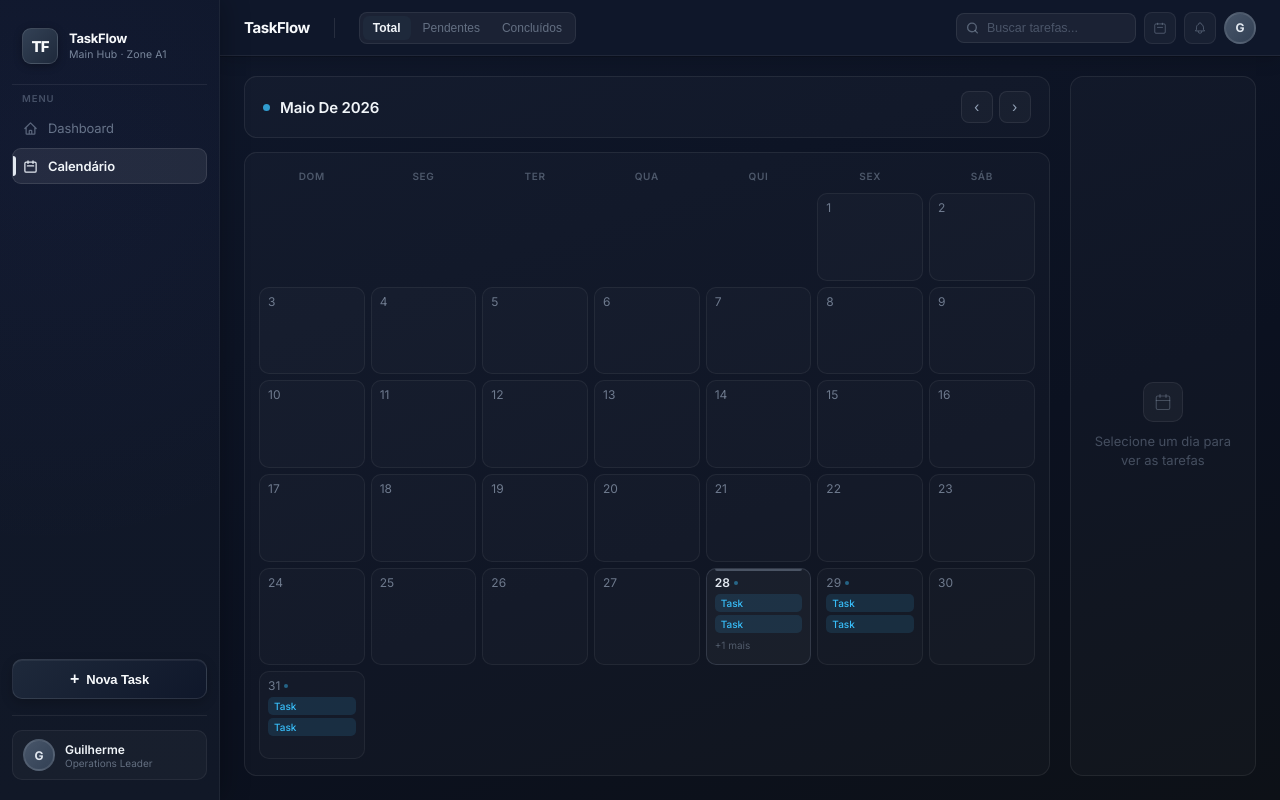
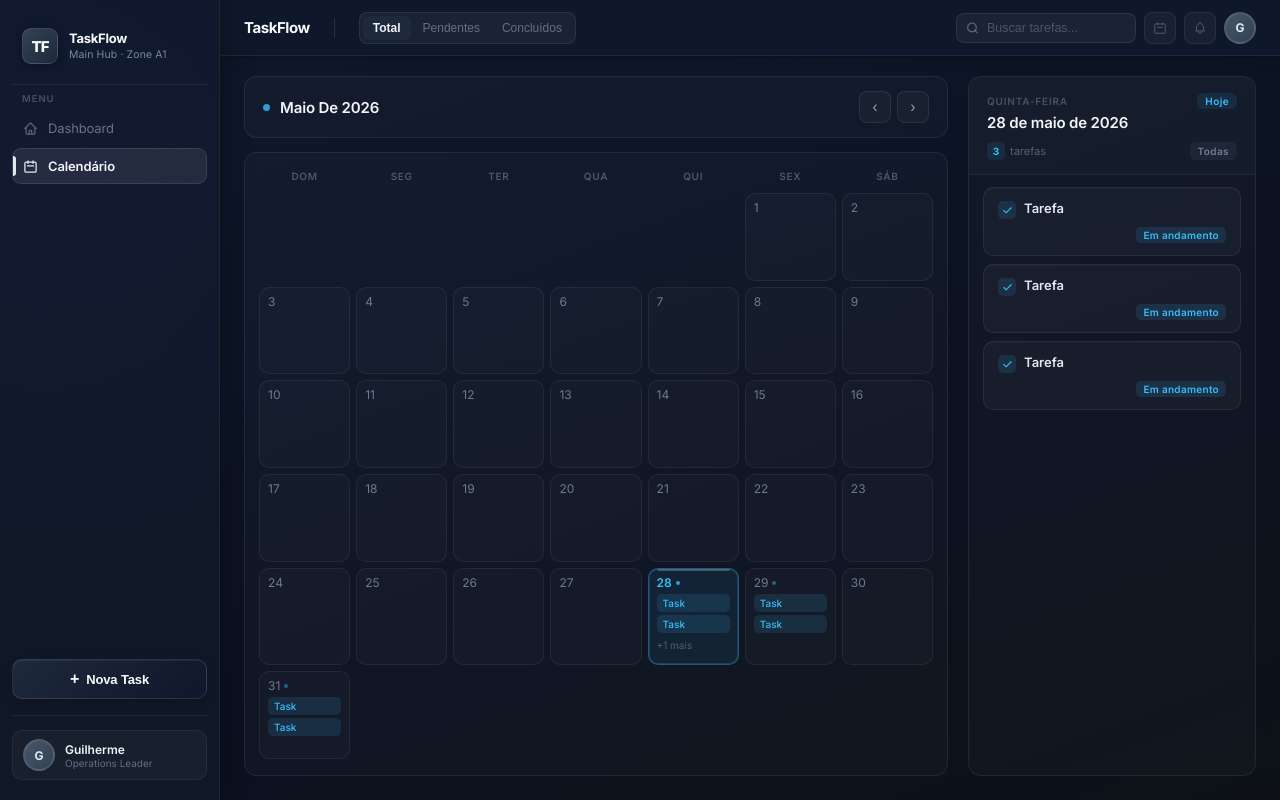
Before and after one commit to guiiinasc/taskflow-system, a Next.js app: page /calendar in a window 1280 px wide. Built offline with nearby package versions, Linux system fonts and the light colour scheme.

Commit message:
feat: aprimorando e deixando modal nova task funcional

```diff
--- a/src/app/calendar/page.tsx
+++ b/src/app/calendar/page.tsx
@@ -14,10 +14,10 @@ import { useNewTaskModal } from "../hooks/useNewTaskModal";
 import { useTasks } from "../hooks/useTasks";
 
 export default function CalendarPage() {
-  const { tasks, filter, setFilter } = useTasks();
+  const { tasks, filter, setFilter, addTask } = useTasks();
 
   const [currentDate, setCurrentDate] = useState(new Date());
-  const [selectedDate, setSelectedDate] = useState<Date | null>(null);
+  const [selectedDate, setSelectedDate] = useState<Date | null>(new Date());
 
   const [isMobile, setIsMobile] = useState(false);
   const [isTablet, setIsTablet] = useState(false);
@@ -158,9 +158,10 @@ export default function CalendarPage() {
         isOpen={isOpen}
         onClose={close}
         onCreate={(task) => {
-          console.log("Nova task:", task);
+          addTask(task);
           close();
         }}
-      />    </div>
+      />
+    </div>
   );
 }
--- a/src/app/components/TaskCard.tsx
+++ b/src/app/components/TaskCard.tsx
@@ -118,7 +118,7 @@ export function TaskCard({ task }: Props) {
             textTransform: "capitalize",
           }}
         >
-          {task.type}
+          {task.type === "outro" ? task.customType ?? "Outro" : task.type}
         </span>
 
         {task.status === "pendente" && (
@@ -163,7 +163,9 @@ export function TaskCard({ task }: Props) {
         }}
       >
         {task.type === "entrega"
-          ? `${task.quantity} unidades`
+          ? task.quantity != null
+            ? `${task.quantity} unidades`
+            : "Quantidade não definida"
           : task.description || "Manutenção geral"}
       </p>
 
--- a/src/app/components/calendar/CalendarDayCell.tsx
+++ b/src/app/components/calendar/CalendarDayCell.tsx
@@ -1,6 +1,7 @@
 "use client";
 
 import { useState } from "react";
+import { parseDateLocal } from "../../lib/date";
 
 type Props = {
   date: Date;
@@ -35,7 +36,8 @@ export function CalendarDayCell({
 
   const dayTasks = tasks.filter((t: any) => {
     if (!t?.date) return false;
-    return new Date(t.date).toDateString() === date.toDateString();
+    const d = parseDateLocal(t.date);
+    return d.toDateString() === date.toDateString();
   });
 
   // Mobile mostra 0 pills (só dot), tablet/desktop mostra até 2
--- a/src/app/components/calendar/CalendarSidePanel.tsx
+++ b/src/app/components/calendar/CalendarSidePanel.tsx
@@ -1,6 +1,7 @@
 "use client";
 
 import { useEffect, useRef, useState } from "react";
+import { parseDateLocal } from "../../lib/date";
 
 type FilterType = "todas" | "pendente" | "concluido";
 
@@ -290,13 +291,14 @@ export function CalendarSidePanel({
   // Filtrar tasks do dia
   const dayTasks = tasks.filter((t: any) => {
     if (!t?.date) return false;
-    return new Date(t.date).toDateString() === selectedDate.toDateString();
+    const d = parseDateLocal(t.date);
+    return d.toDateString() === selectedDate.toDateString();
   });
 
   // Aplicar filtro global
   const filteredTasks = dayTasks.filter((t: any) => {
-    if (filter === "pendente")  return t?.status?.toLowerCase() === "pending";
-    if (filter === "concluido") return t?.status?.toLowerCase() === "completed";
+    if (filter === "pendente")  return t?.status?.toLowerCase() === "pendente";
+    if (filter === "concluido") return t?.status?.toLowerCase() === "concluido";
     return true;
   });
 
--- a/src/app/components/modals/NewTaskModal.tsx
+++ b/src/app/components/modals/NewTaskModal.tsx
@@ -1,18 +1,15 @@
 "use client";
 
 import { useEffect, useRef, useState, useCallback } from "react";
+import type { Task } from "../../features/tasks/task.types";
 
-// ─── Types ────────────────────────────────────────────────────────────────────
+// ─── Types ───────────────────────────────────────────────────────────────────
 
 type TaskStatus = "pendente" | "concluido";
 
 type TaskType = "entrega" | "manutencao" | "outro";
 
-type NewTask = {
-  title: string;
-  description?: string;
-  date: string;
-  status: TaskStatus;
+type NewTask = Omit<Task, "id"> & {
   type: TaskType;
   customType?: string;
 };
@@ -135,24 +132,26 @@ export function NewTaskModal({ isOpen, onClose, onCreate, defaultDate = "" }: Pr
   useInjectModalStyles();
 
   // Form state
-  const [title,       setTitle]       = useState("");
+  const [location,    setLocation]    = useState("");
   const [description, setDescription] = useState("");
   const [taskType,    setTaskType]    = useState<TaskType>("entrega");
   const [customType,  setCustomType]  = useState("");
+  const [quantity,    setQuantity]    = useState("");
   const [date,        setDate]        = useState(defaultDate);
   const [status,      setStatus]      = useState<TaskStatus>("pendente");
 
   // UI state
-  const [errors,    setErrors]    = useState<{ title?: string; type?: string; customType?: string; date?: string }>({});
+  const [errors,    setErrors]    = useState<{ location?: string; type?: string; customType?: string; quantity?: string; date?: string }>({});
   const [closing,   setClosing]   = useState(false);
-  const [titleFocus, setTitleFocus] = useState(false);
+  const [locationFocus, setLocationFocus] = useState(false);
   const [descFocus,  setDescFocus]  = useState(false);
   const [customTypeFocus, setCustomTypeFocus] = useState(false);
   const [dateFocus,  setDateFocus]  = useState(false);
+  const [quantityFocus, setQuantityFocus] = useState(false);
   const [submitHover, setSubmitHover] = useState(false);
   const [cancelHover, setCancelHover] = useState(false);
 
-  const titleRef = useRef<HTMLInputElement>(null);
+  const locationRef = useRef<HTMLInputElement>(null);
   const overlayRef = useRef<HTMLDivElement>(null);
 
   // Sync defaultDate prop
@@ -160,19 +159,20 @@ export function NewTaskModal({ isOpen, onClose, onCreate, defaultDate = "" }: Pr
     if (defaultDate) setDate(defaultDate);
   }, [defaultDate]);
 
-  // Autofocus title on open
+  // Autofocus location on open
   useEffect(() => {
     if (isOpen) {
       setClosing(false);
       // Reset form on each open
-      setTitle("");
+      setLocation("");
       setDescription("");
       setTaskType("entrega");
       setCustomType("");
+      setQuantity("");
       setDate(defaultDate);
       setStatus("pendente");
       setErrors({});
-      setTimeout(() => titleRef.current?.focus(), 80);
+      setTimeout(() => locationRef.current?.focus(), 80);
     }
   }, [isOpen, defaultDate]);
 
@@ -202,13 +202,19 @@ export function NewTaskModal({ isOpen, onClose, onCreate, defaultDate = "" }: Pr
 
   // Validation
   function validate(): boolean {
-    const newErrors: { title?: string; type?: string; customType?: string; date?: string } = {};
-    if (!title.trim())  newErrors.title = "O título é obrigatório";
-    if (!taskType)      newErrors.type  = "O tipo da task é obrigatório";
+    const newErrors: { location?: string; type?: string; customType?: string; quantity?: string; date?: string } = {};
+    if (!location.trim())  newErrors.location = "O local da task é obrigatório";
+    if (!taskType)         newErrors.type  = "O tipo da task é obrigatório";
     if (taskType === "outro" && !customType.trim()) {
       newErrors.customType = "Descreva o tipo da task";
     }
-    if (!date)          newErrors.date  = "A data é obrigatória";
+    if (taskType === "entrega") {
+      const quantityNumber = Number(quantity);
+      if (!quantity.trim() || Number.isNaN(quantityNumber) || quantityNumber <= 0) {
+        newErrors.quantity = "Informe a quantidade de unidades";
+      }
+    }
+    if (!date)             newErrors.date  = "A data é obrigatória";
     setErrors(newErrors);
     return Object.keys(newErrors).length === 0;
   }
@@ -217,8 +223,9 @@ export function NewTaskModal({ isOpen, onClose, onCreate, defaultDate = "" }: Pr
   function handleSubmit() {
     if (!validate()) return;
     onCreate({
-      title:       title.trim(),
+      location:    location.trim(),
       description: description.trim() || undefined,
+      quantity:    taskType === "entrega" ? Number(quantity) : undefined,
       date,
       status,
       type: taskType,
@@ -230,7 +237,8 @@ export function NewTaskModal({ isOpen, onClose, onCreate, defaultDate = "" }: Pr
   if (!isOpen && !closing) return null;
 
   const isValid =
-    title.trim().length > 0 &&
+    location.trim().length > 0 &&
+    (taskType !== "entrega" || quantity.trim().length > 0) &&
     date.length > 0 &&
     taskType.length > 0 &&
     (taskType !== "outro" || customType.trim().length > 0);
@@ -331,36 +339,36 @@ export function NewTaskModal({ isOpen, onClose, onCreate, defaultDate = "" }: Pr
         {/* ── Form ─────────────────────────────────────────────────────── */}
         <div style={{ padding: "20px 20px 0" }}>
 
-          {/* Title */}
+          {/* Location */}
           <div style={{ marginBottom: 16 }}>
-            <FieldLabel>Título <span style={{ color: "#f87171" }}>*</span></FieldLabel>
+            <FieldLabel>Localização <span style={{ color: "#f87171" }}>*</span></FieldLabel>
             <input
-              ref={titleRef}
+              ref={locationRef}
               type="text"
-              value={title}
+              value={location}
               onChange={(e) => {
-                setTitle(e.target.value);
-                if (errors.title) setErrors((p) => ({ ...p, title: undefined }));
+                setLocation(e.target.value);
+                if (errors.location) setErrors((p) => ({ ...p, location: undefined }));
               }}
-              onFocus={() => setTitleFocus(true)}
-              onBlur={() => setTitleFocus(false)}
-              placeholder="Título da tarefa"
+              onFocus={() => setLocationFocus(true)}
+              onBlur={() => setLocationFocus(false)}
+              placeholder="Local da tarefa"
               maxLength={100}
               style={{
                 width: "100%",
                 padding: "10px 12px",
                 borderRadius: TOKEN.radiusSm,
-                border: `1px solid ${errors.title ? TOKEN.borderError : titleFocus ? TOKEN.borderFocus : TOKEN.border}`,
-                background: titleFocus ? TOKEN.bgInputHover : TOKEN.bgInput,
+                border: `1px solid ${errors.location ? TOKEN.borderError : locationFocus ? TOKEN.borderFocus : TOKEN.border}`,
+                background: locationFocus ? TOKEN.bgInputHover : TOKEN.bgInput,
                 color: TOKEN.textPrimary,
                 fontSize: 13,
                 fontFamily: "inherit",
                 outline: "none",
                 transition: "border-color 0.15s ease, background 0.15s ease",
-                boxShadow: titleFocus ? "0 0 0 3px rgba(56,189,248,0.08)" : "none",
+                boxShadow: locationFocus ? "0 0 0 3px rgba(56,189,248,0.08)" : "none",
               }}
             />
-            {errors.title && <FieldError message={errors.title} />}
+            {errors.location && <FieldError message={errors.location} />}
           </div>
 
           {/* Description */}
@@ -448,6 +456,39 @@ export function NewTaskModal({ isOpen, onClose, onCreate, defaultDate = "" }: Pr
             </div>
             {errors.type && <FieldError message={errors.type} />}
           </div>
+
+          {taskType === "entrega" && (
+            <div style={{ marginBottom: 16, animation: "_ntm_slideIn 180ms ease-out both" }}>
+              <FieldLabel>Quantidade de unidades <span style={{ color: "#f87171" }}>*</span></FieldLabel>
+              <input
+                type="number"
+                min={1}
+                step={1}
+                value={quantity}
+                onChange={(e) => {
+                  setQuantity(e.target.value);
+                  if (errors.quantity) setErrors((p) => ({ ...p, quantity: undefined }));
+                }}
+                onFocus={() => setQuantityFocus(true)}
+                onBlur={() => setQuantityFocus(false)}
+                placeholder="Número de unidades"
+                style={{
+                  width: "100%",
+                  padding: "10px 12px",
+                  borderRadius: TOKEN.radiusSm,
+                  border: `1px solid ${errors.quantity ? TOKEN.borderError : quantityFocus ? TOKEN.borderFocus : TOKEN.border}`,
+                  background: quantityFocus ? TOKEN.bgInputHover : TOKEN.bgInput,
+                  color: TOKEN.textPrimary,
+                  fontSize: 13,
+                  fontFamily: "inherit",
+                  outline: "none",
+                  transition: "border-color 0.15s ease, background 0.15s ease",
+                  boxShadow: quantityFocus ? "0 0 0 3px rgba(56,189,248,0.08)" : "none",
+                }}
+              />
+              {errors.quantity && <FieldError message={errors.quantity} />}
+            </div>
+          )}
 
           {taskType === "outro" && (
             <div
--- a/src/app/dashboard/page.tsx
+++ b/src/app/dashboard/page.tsx
@@ -12,7 +12,7 @@ import { groupTasks, getTaskStats } from "../features/tasks/task.utils";
 import { useEffect, useState } from "react";
 
 export default function Dashboard() {
-  const { tasks, allTasks, filter, setFilter } = useTasks();
+  const { tasks, allTasks, filter, setFilter, addTask } = useTasks();
   const [view, setView] = useState<"dashboard" | "calendar">("dashboard");
 
   const grouped = groupTasks(tasks);
@@ -186,6 +186,7 @@ export default function Dashboard() {
             onClose={close}
             onCreate={(task) => {
               console.log("Nova task:", task);
+              addTask(task);
               close(); // 👈 fecha automático
             }}
           />
--- a/src/app/features/tasks/task.types.ts
+++ b/src/app/features/tasks/task.types.ts
@@ -4,13 +4,14 @@ export type TaskStatus =
   | "concluido"
   | "cancelado";
 
-export type TaskType = "entrega" | "manutencao";
+export type TaskType = "entrega" | "manutencao" | "outro";
 
 export interface Task {
-  id: string;
+  id: string | number;
   location: string;
   quantity?: number;
   description?: string;
+  customType?: string;
   date: string;
   time?: string;
   type: TaskType;
--- a/src/app/hooks/useTasks.ts
+++ b/src/app/hooks/useTasks.ts
@@ -1,23 +1 @@
-"use client";
-
-import { useState } from "react";
-import { tasks as initialTasks } from "../mocks/tasks";
-import { Task } from "../features/tasks/task.types";
-
-export function useTasks() {
-  const [tasks, setTasks] = useState<Task[]>(initialTasks);
-  const [filter, setFilter] = useState<"todas" | "pendente" | "concluido">("todas");
-
-  function filteredTasks() {
-    if (filter === "todas") return tasks;
-    return tasks.filter((task) => task.status === filter);
-  }
-
-  return {
-    tasks: filteredTasks(),
-    allTasks: tasks,
-    setTasks,
-    filter,
-    setFilter,
-  };
-}
+export { useTasks, TasksProvider } from "../providers/TasksProvider";
--- a/src/app/layout.tsx
+++ b/src/app/layout.tsx
@@ -1,6 +1,7 @@
 import type { Metadata } from "next";
 import { Geist, Geist_Mono } from "next/font/google";
 import "./globals.css";
+import { TasksProvider } from "./hooks/useTasks";
 
 const geistSans = Geist({
   variable: "--font-geist-sans",
@@ -27,7 +28,9 @@ export default function RootLayout({
       lang="en"
       className={`${geistSans.variable} ${geistMono.variable} h-full antialiased`}
     >
-      <body className="min-h-full flex flex-col">{children}</body>
+      <body className="min-h-full flex flex-col">
+        <TasksProvider>{children}</TasksProvider>
+      </body>
     </html>
   );
 }
--- a/src/app/lib/date.ts
+++ b/src/app/lib/date.ts
@@ -0,0 +1,16 @@
+export function parseDateLocal(dateStr: string): Date {
+  // dateStr expected in YYYY-MM-DD
+  const parts = dateStr?.split("-")?.map((p) => Number(p));
+  if (!parts || parts.length < 3 || parts.some((n) => Number.isNaN(n))) {
+    return new Date(dateStr);
+  }
+  const [year, month, day] = parts;
+  return new Date(year, month - 1, day);
+}
+
+export function toLocalDateString(date: Date): string {
+  const year = date.getFullYear();
+  const month = String(date.getMonth() + 1).padStart(2, "0");
+  const day = String(date.getDate()).padStart(2, "0");
+  return `${year}-${month}-${day}`;
+}
--- /dev/null
+++ b/src/app/providers/TasksProvider.tsx
@@ -0,0 +1,73 @@
+"use client";
+
+import { createContext, useContext, useEffect, useMemo, useState, type ReactNode } from "react";
+import { tasks as initialTasks } from "../mocks/tasks";
+import type { Task } from "../features/tasks/task.types";
+
+type TaskFilter = "todas" | "pendente" | "concluido";
+
+type TasksContextValue = {
+  tasks: Task[];
+  allTasks: Task[];
+  filter: TaskFilter;
+  setFilter: (filter: TaskFilter) => void;
+  setTasks: React.Dispatch<React.SetStateAction<Task[]>>;
+  addTask: (task: Omit<Task, "id">) => void;
+};
+
+const TasksContext = createContext<TasksContextValue | undefined>(undefined);
+
+export function TasksProvider({ children }: { children: ReactNode }) {
+  const [tasks, setTasks] = useState<Task[]>(initialTasks);
+  const [filter, setFilter] = useState<TaskFilter>("todas");
+
+  const filteredTasks = useMemo(() => {
+    if (filter === "todas") return tasks;
+    return tasks.filter((task) => task.status === filter);
+  }, [filter, tasks]);
+
+  const addTask = (task: Omit<Task, "id">) => {
+    // Use a numeric id to match expectation; keep it simple and unique enough
+    const idNum = Date.now() + Math.floor(Math.random() * 1000);
+    const newTask: Task = {
+      ...task,
+      id: idNum,
+    };
+    setTasks((prev) => [...prev, newTask]);
+  };
+
+  useEffect(() => {
+    try {
+      window.localStorage.setItem("taskflow-tasks", JSON.stringify(tasks));
+    } catch {
+      // ignore write errors
+    }
+  }, [tasks]);
+
+  // Load persisted tasks after hydration to avoid SSR/client markup mismatch
+  useEffect(() => {
+    try {
+      const stored = window.localStorage.getItem("taskflow-tasks");
+      if (stored) {
+        setTasks(JSON.parse(stored) as Task[]);
+      }
+    } catch {
+      // ignore
+    }
+  }, []);
+
+  const value = useMemo(
+    () => ({ tasks: filteredTasks, allTasks: tasks, filter, setFilter, setTasks, addTask }),
+    [filteredTasks, tasks, filter],
+  );
+
+  return <TasksContext.Provider value={value}>{children}</TasksContext.Provider>;
+}
+
+export function useTasks() {
+  const context = useContext(TasksContext);
+  if (!context) {
+    throw new Error("useTasks must be used within a TasksProvider");
+  }
+  return context;
+}
```
